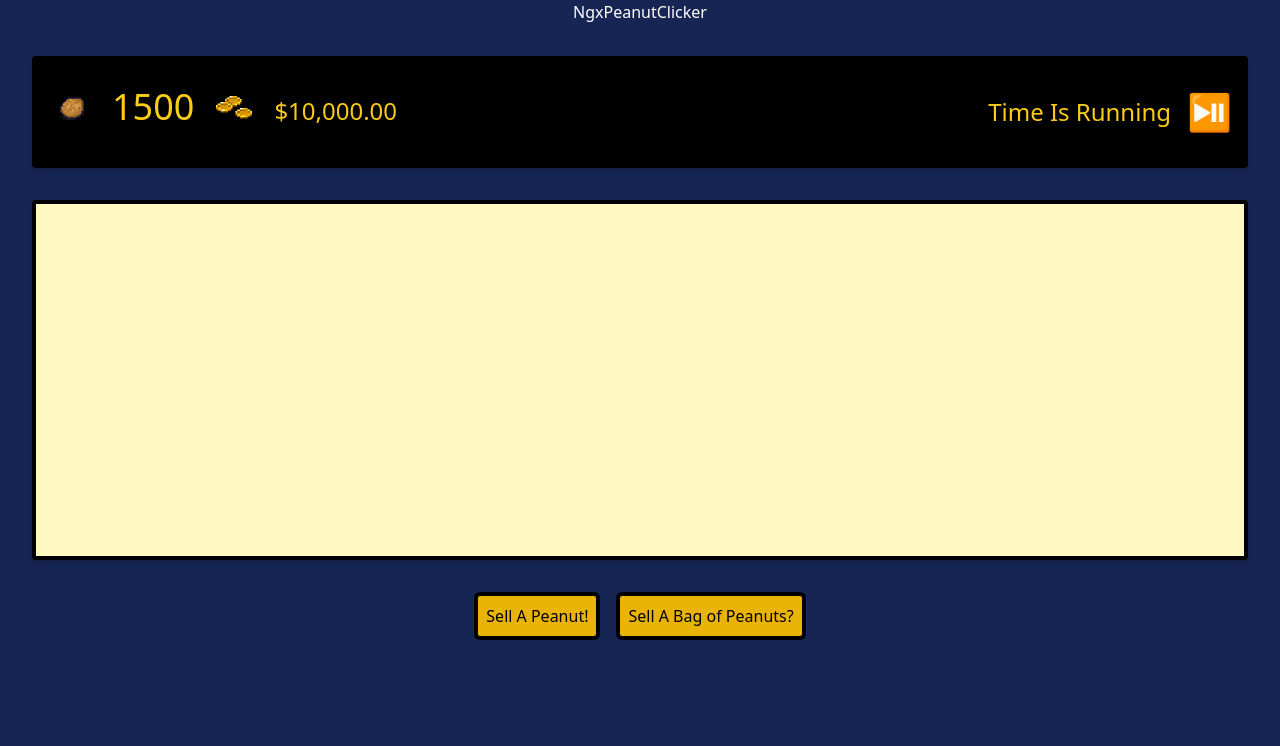
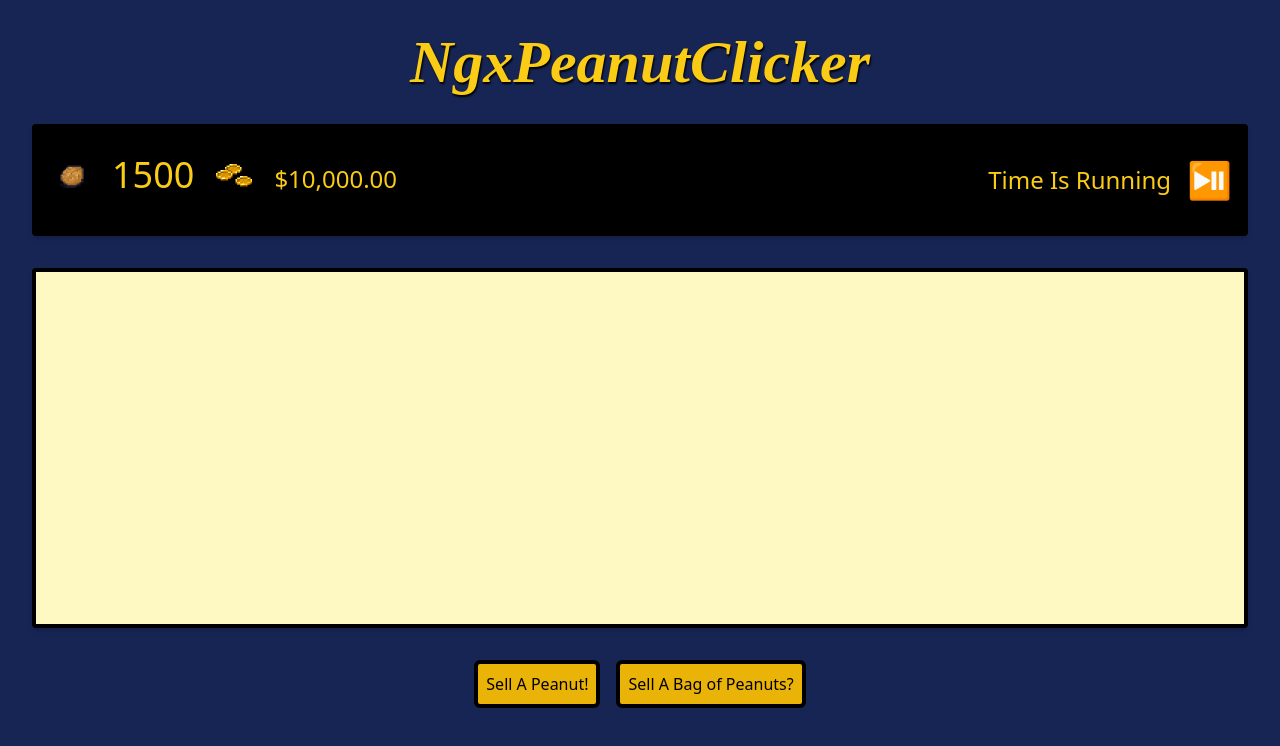
Before and after one commit to TwelveP/ngx-peanut-clicker, an Angular app: page /peanuts in a window 1280 px wide. Shown: the top 746 px of the page. Built offline with nearby package versions, Linux system fonts and the light colour scheme.

Commit message:
style: make the game title stand out more

```diff
--- a/src/app/main-screen/main-screen.component.html
+++ b/src/app/main-screen/main-screen.component.html
@@ -1,4 +1,4 @@
-<h1 class="text-center text-white">NgxPeanutClicker</h1>
+<h1 class="m-8 font-fantasque-sans-mono italic font-bold text-6xl text-center text-yellow-400" style="text-shadow: black 1px 2px 2px;">NgxPeanutClicker</h1>
 
 <div class="m-8 h-28 flex justify-between bg-black text-yellow-400 rounded shadow-md p-4 lg:gap-8">
     <div class="flex gap-4">
```
